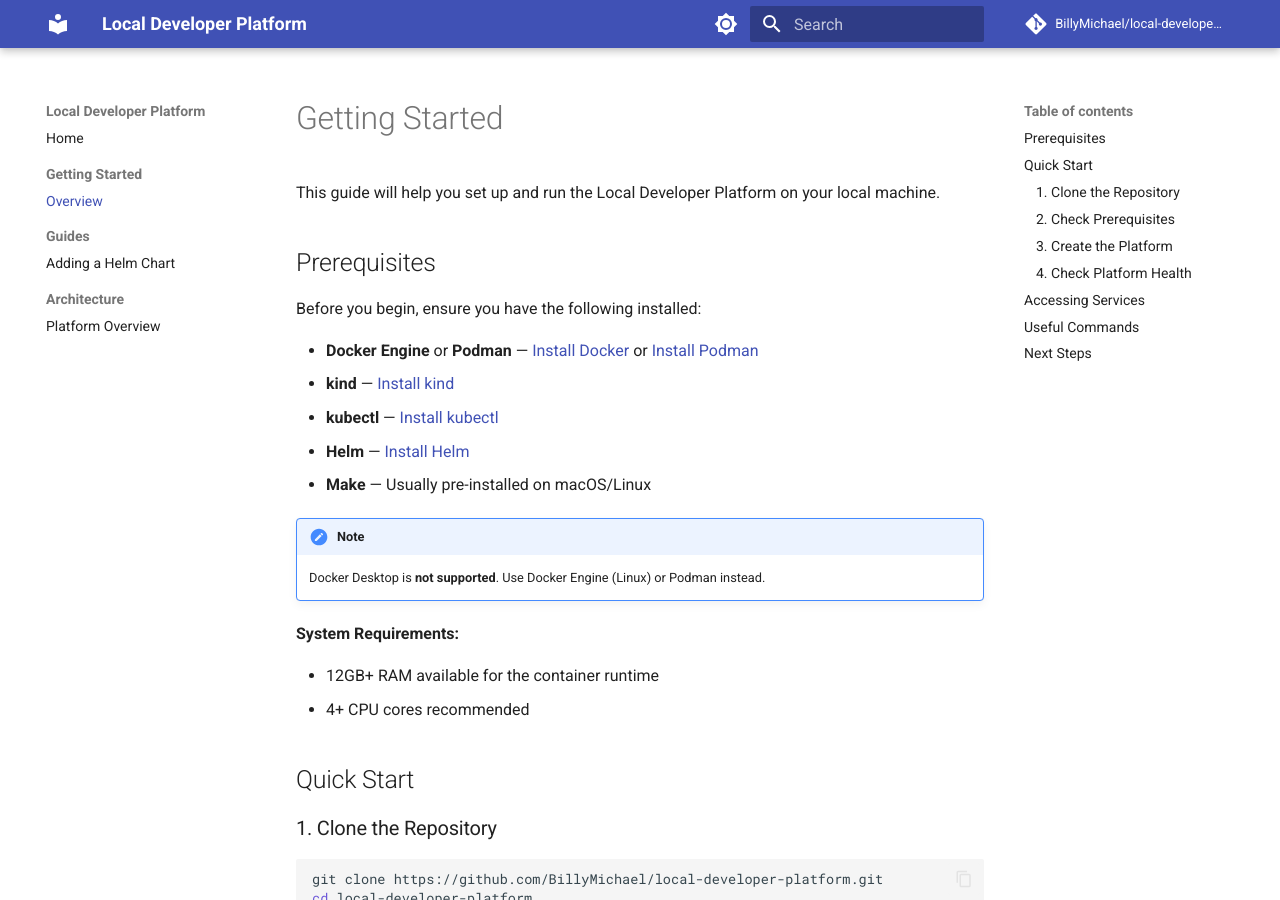
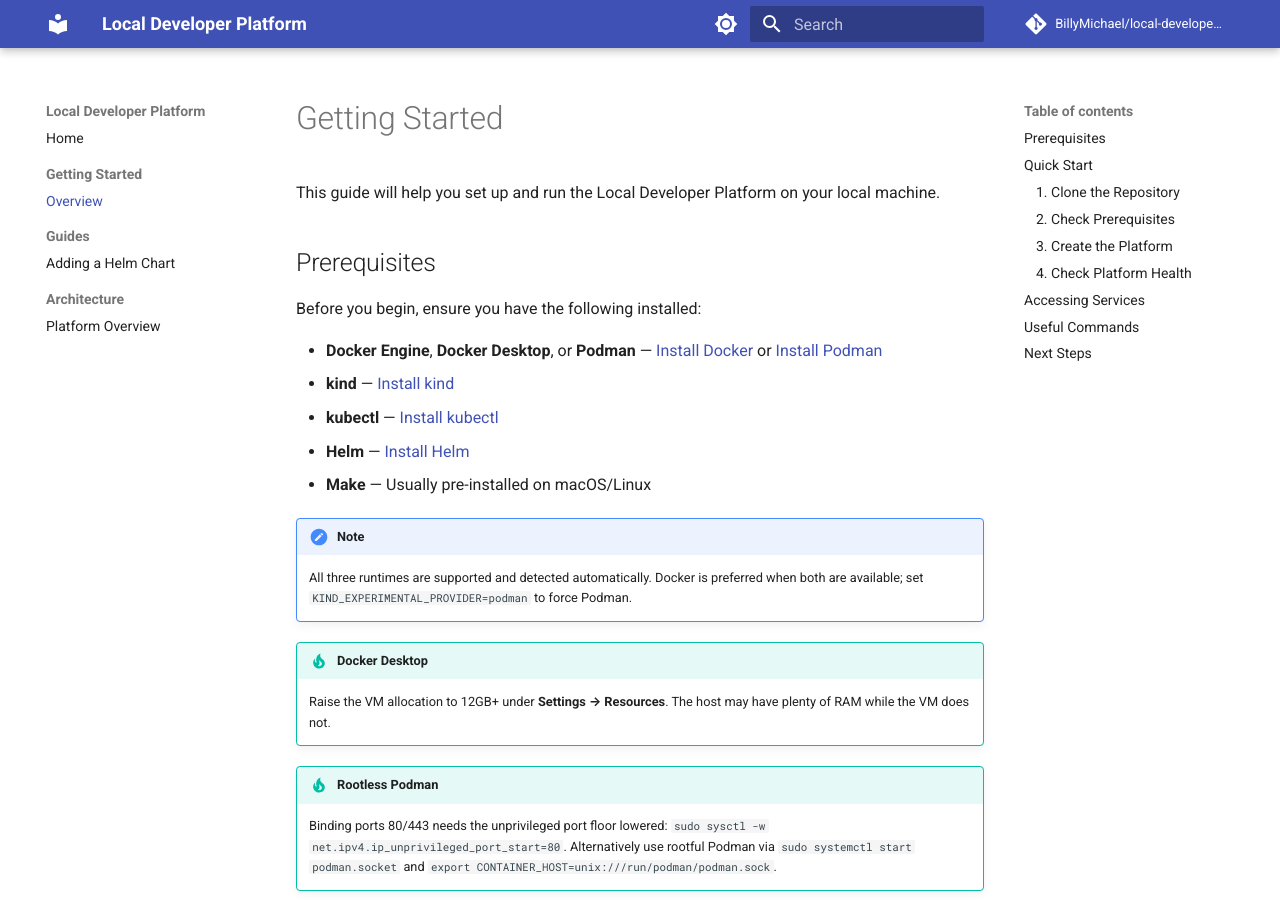
Before and after one commit to BillyMichael/local-developer-platform, an MkDocs documentation site: the page built from docs/getting-started/overview.md, in a window 1280 px wide and 900 px high. Built offline with MkDocs 1.6.1 and Material for MkDocs 9.7.7, drawn with Linux system fonts in a browser that asks for light colours; comment, search, counter and statistics services are not loaded.

```diff
--- a/docs/getting-started/overview.md
+++ b/docs/getting-started/overview.md
@@ -6,14 +6,26 @@
 
 Before you begin, ensure you have the following installed:
 
-- **Docker Engine** or **Podman** — [Install Docker](https://docs.docker.com/engine/install/) or [Install Podman](https://podman.io/docs/installation)
+- **Docker Engine**, **Docker Desktop**, or **Podman** — [Install Docker](https://docs.docker.com/engine/install/) or [Install Podman](https://podman.io/docs/installation)
 - **kind** — [Install kind](https://kind.sigs.k8s.io/docs/user/quick-start/#installation)
 - **kubectl** — [Install kubectl](https://kubernetes.io/docs/tasks/tools/)
 - **Helm** — [Install Helm](https://helm.sh/docs/intro/install/)
 - **Make** — Usually pre-installed on macOS/Linux
 
 !!! note
-    Docker Desktop is **not supported**. Use Docker Engine (Linux) or Podman instead.
+    All three runtimes are supported and detected automatically. Docker is
+    preferred when both are available; set `KIND_EXPERIMENTAL_PROVIDER=podman`
+    to force Podman.
+
+!!! tip "Docker Desktop"
+    Raise the VM allocation to 12GB+ under **Settings → Resources**. The host
+    may have plenty of RAM while the VM does not.
+
+!!! tip "Rootless Podman"
+    Binding ports 80/443 needs the unprivileged port floor lowered:
+    `sudo sysctl -w net.ipv4.ip_unprivileged_port_start=80`. Alternatively use
+    rootful Podman via `sudo systemctl start podman.socket` and
+    `export CONTAINER_HOST=unix:///run/podman/podman.sock`.
 
 **System Requirements:**
 
```
Also changed, not shown: README.md (+2 -2 lines), 6 other files.
